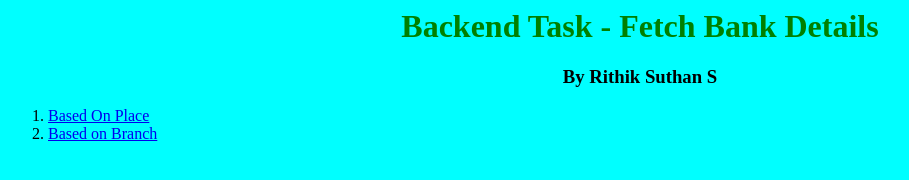
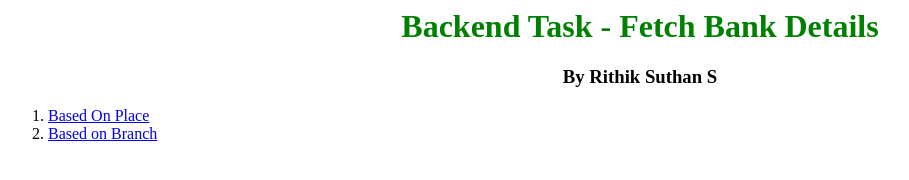
Before and after one commit to RithikSuthan/Business-On-Bot-Backend, a website: page index.html in a window 1280 px wide. Shown: the whole page, without its empty margins (0-909 px from the left). Drawn offline with Linux system fonts and the light colour scheme.

Commit message:
Update index.html

```diff
--- a/index.html
+++ b/index.html
@@ -1,5 +1,5 @@
 <html>
-  <body style="background-color:aqua">
+  <body style="background-color:babypink">
 
         <h1 style="color:green;text-align:center;">
         Backend Task - Fetch Bank Details
```
